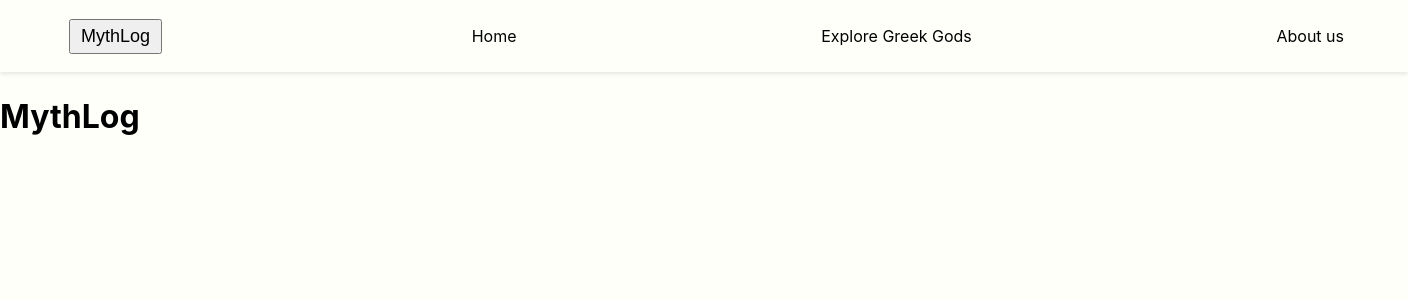
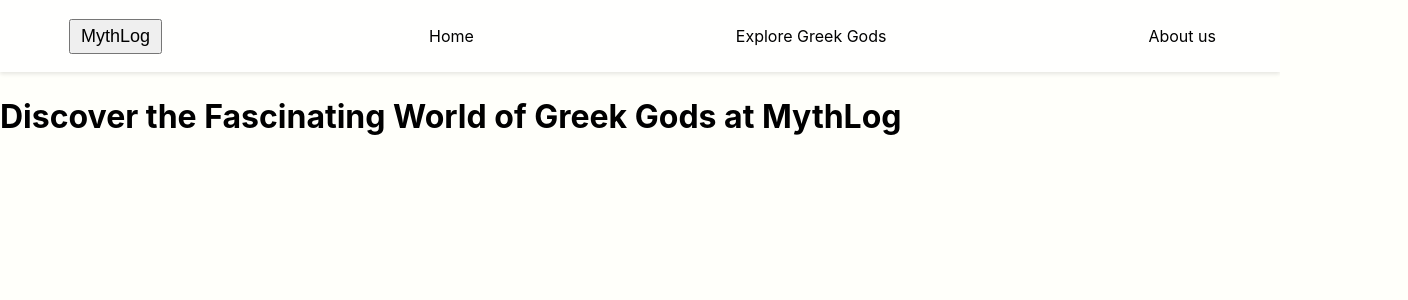
Before and after one commit to Jojocg/MythLog, a React (Vite) app: page / in a window 1280 px wide. Shown: the top 300 px of the page, 1408 px wide, since content can reach past the window. Built offline with nearby package versions, Linux system fonts and the light colour scheme.

Commit message:
navbar and homepage little changes

```diff
--- a/src/Components/Navbar/Navbar.css
+++ b/src/Components/Navbar/Navbar.css
@@ -1,12 +1,14 @@
 nav {
+    position: sticky;
+    top: 0;
     display: flex;
     height: 72px;
     padding: 0px 64px;
-    width: 100%;
+    /* width: 100%; */
     justify-content: space-between;
     align-items: center;
     align-self: stretch;
-    background-color: #FFFFFA;
+    background-color: rgba(255, 255, 255, 0.8);
     box-shadow: 0 2px 4px rgba(0, 0, 0, 0.1);
 }
 
--- a/src/Pages/HomePage/HomePage.jsx
+++ b/src/Pages/HomePage/HomePage.jsx
@@ -2,7 +2,7 @@
 export default function HomePage() {
   return (
     <div>
-        <h1>MythLog</h1>
+        <h1>Discover the Fascinating World of Greek Gods at MythLog</h1>
     </div>
   )
 }
```
